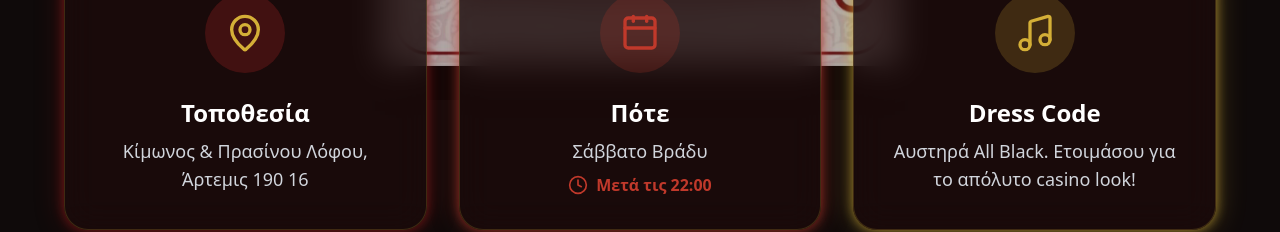
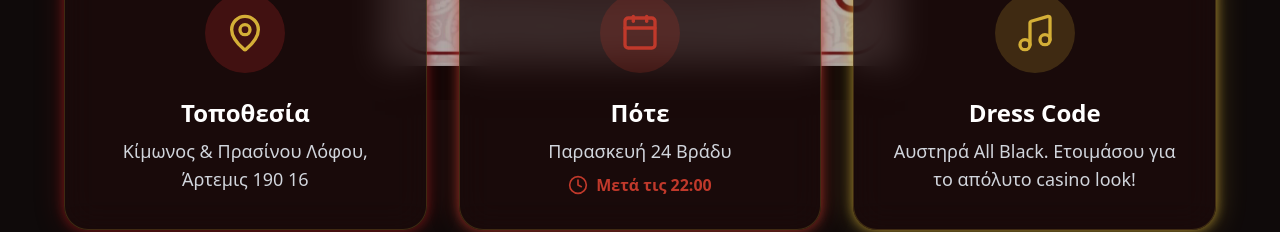
Before and after one commit to gamwmanos/vasos-party-app, a Next.js app: page / in a window 1280 px wide. Shown: the part 1100-1332 px from the top of the page. Built offline with nearby package versions, Linux system fonts and the light colour scheme.

Commit message:
Update party date to Friday 24

```diff
--- a/src/app/page.tsx
+++ b/src/app/page.tsx
@@ -203,7 +203,7 @@ export default function Home() {
                 <Calendar className="w-10 h-10 text-[#c0392b]" />
               </div>
               <h3 className="text-2xl font-bold text-white mb-2">Πότε</h3>
-              <p className="text-gray-300 text-lg mb-2">Σάββατο Βράδυ</p>
+              <p className="text-gray-300 text-lg mb-2">Παρασκευή 24 Βράδυ</p>
               <div className="flex items-center gap-2 text-[#c0392b]">
                 <Clock className="w-5 h-5" />
                 <span className="font-bold">Μετά τις 22:00</span>
```
